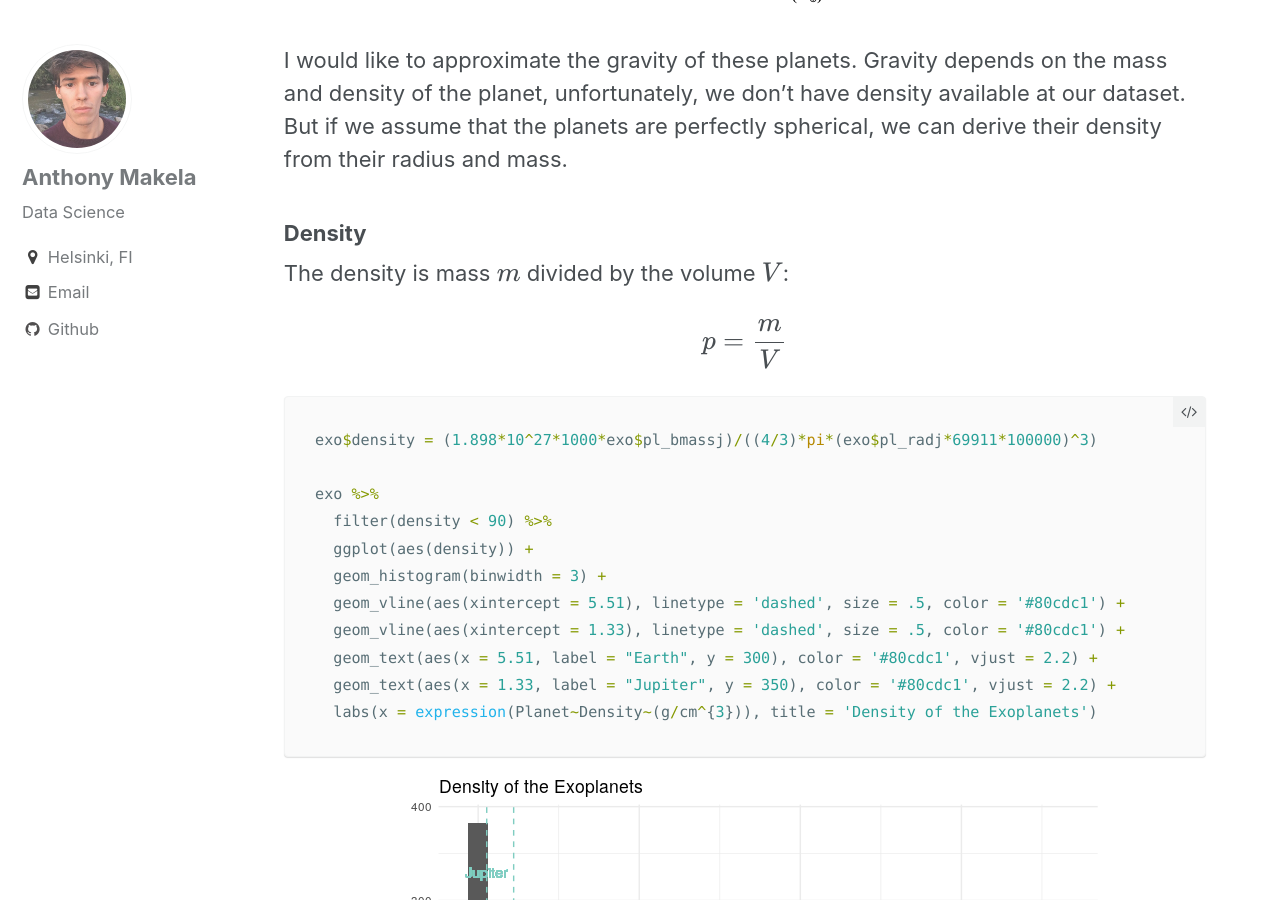
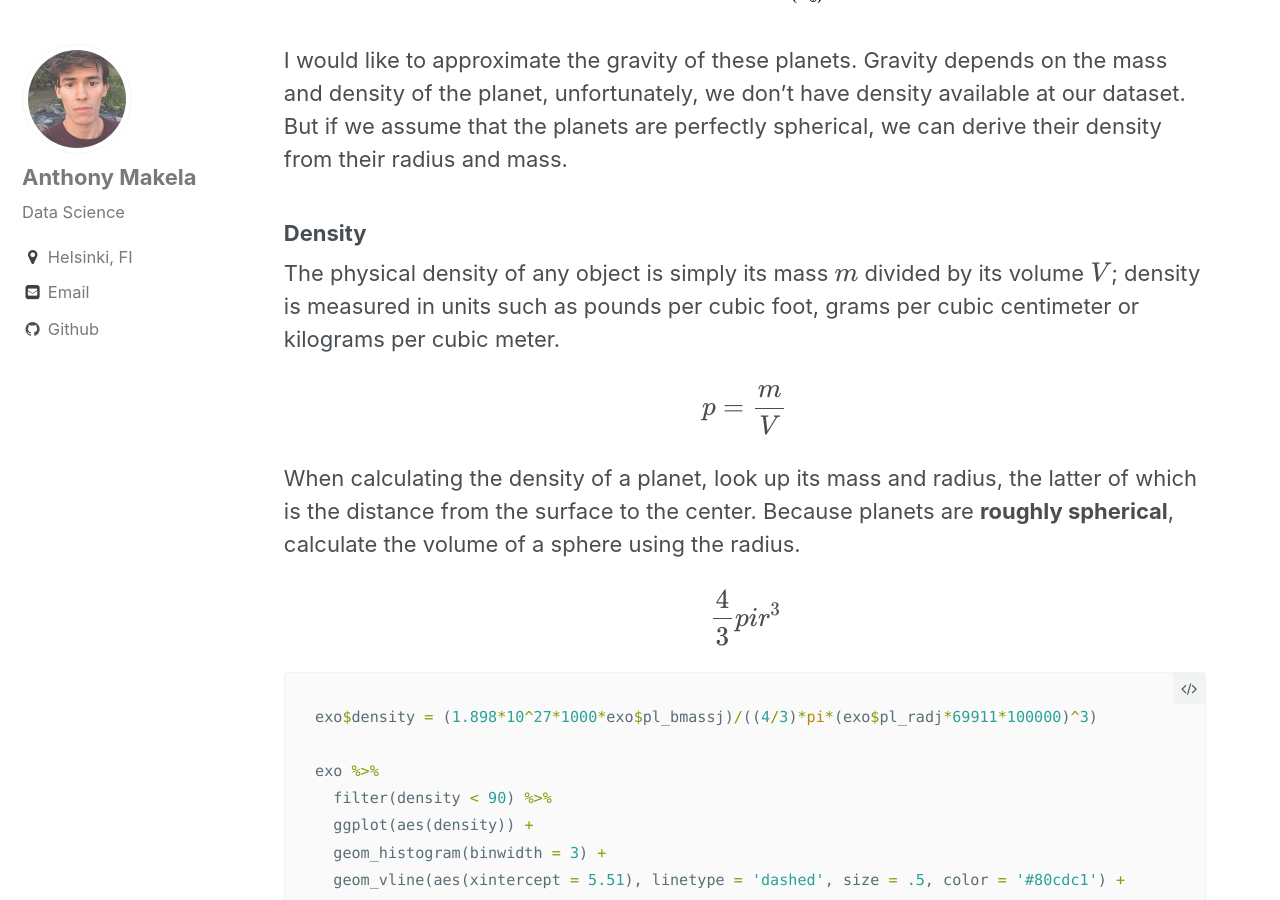
Before and after one commit to anthonymakela/anthonymakela.github.io, a Jekyll site: the page built from _posts/2019-01-01-Analysis-On-Exoplanets.md, in a window 1280 px wide and 900 px high, scrolled down 12304 px. Built offline with Jekyll 4.4.1, drawn with Linux system fonts in a browser that asks for light colours; nearby versions of some CDN libraries; formulas are drawn with MathJax 3; some of the changed text lies outside the part shown.

Commit message:
Exoplanets

````diff
--- a/_posts/2019-01-01-Analysis-On-Exoplanets.md
+++ b/_posts/2019-01-01-Analysis-On-Exoplanets.md
@@ -300,9 +300,13 @@ I would like to approximate the gravity of these planets. Gravity depends on the
 
 ### Density
 
-The density is mass $${m}$$ divided by the volume $${V}$$:
+The physical density of any object is simply its mass $${m}$$ divided by its volume $${V}$$; density is measured in units such as pounds per cubic foot, grams per cubic centimeter or kilograms per cubic meter.
 
 $$ p = {m \over V} $$
+
+When calculating the density of a planet, look up its mass and radius, the latter of which is the distance from the surface to the center. Because planets are **roughly spherical**, calculate the volume of a sphere using the radius.
+
+$$ {4 \over 3}{pi}{r}^{3} $$
 
 ``` r
 exo$density = (1.898*10^27*1000*exo$pl_bmassj)/((4/3)*pi*(exo$pl_radj*69911*100000)^3)
````
